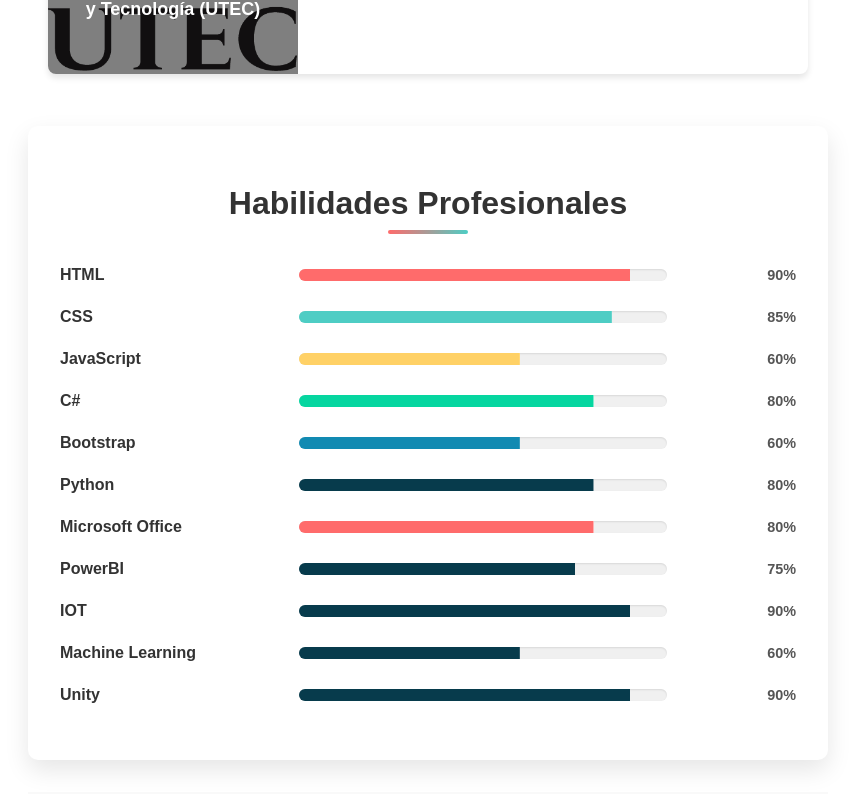
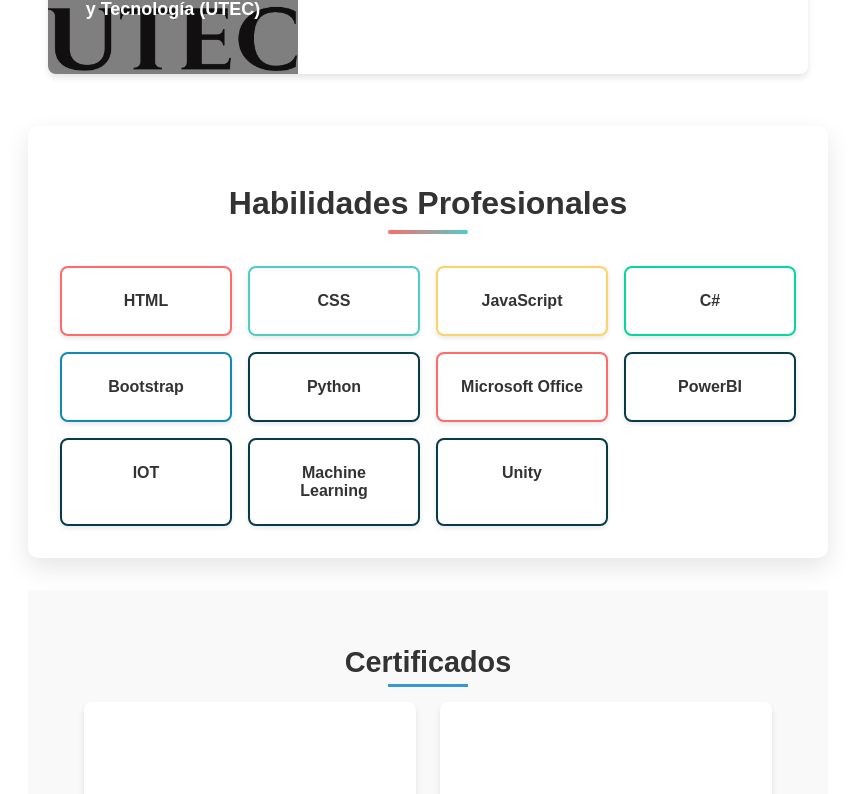
Before and after one commit to HayabusaLA/portafolio_lg, a React (Create React App) app: page / in a window 1280 px wide. Shown: the part 3226-4020 px from the top of the page, without its empty margins (212-1067 px from the left). Built offline with nearby package versions, Linux system fonts and the light colour scheme.

Commit message:
correción en tabla de skills y añadido de logo en pestaña de navegador

```diff
--- a/public/index.html
+++ b/public/index.html
@@ -2,14 +2,14 @@
 <html lang="en">
   <head>
     <meta charset="utf-8" />
-    <link rel="icon" href="%PUBLIC_URL%/favicon.ico" />
+    <link rel="icon" href="%PUBLIC_URL%/Logo.png" />
     <meta name="viewport" content="width=device-width, initial-scale=1" />
     <meta name="theme-color" content="#000000" />
     <meta
       name="description"
-      content="Web site created using create-react-app"
+      content="Portafio profesional de Luis Gómez"
     />
-    <link rel="apple-touch-icon" href="%PUBLIC_URL%/logo192.png" />
+    <link rel="apple-touch-icon" href="%PUBLIC_URL%/logo.png" />
     <!--
       manifest.json provides metadata used when your web app is installed on a
       user's mobile device or desktop. See https://developers.google.com/web/fundamentals/web-app-manifest/
--- a/src/components/Skills.jsx
+++ b/src/components/Skills.jsx
@@ -1,95 +1,38 @@
-import React, { useEffect, useRef, useState } from 'react';
+import React from 'react';
 import '../styles/Skills.css';
 
 const skills = [
-  { name: 'HTML', percent: 90, color: '#FF6B6B' },
-  { name: 'CSS', percent: 85, color: '#4ECDC4' },
-  { name: 'JavaScript', percent: 60, color: '#FFD166' },
-  { name: 'C#', percent: 80, color: '#06D6A0' },
-  { name: 'Bootstrap', percent: 60, color: '#118AB2' },
-  { name: 'Python', percent: 80, color: '#073B4C' },
-  { name: 'Microsoft Office', percent: 80, color: '#FF6B6B' },
-  { name: 'PowerBI', percent: 75, color: '#073B4C' },
-  { name: 'IOT', percent: 90, color: '#073B4C' },
-  { name: 'Machine Learning', percent: 60, color: '#073B4C' },
-  { name: 'Unity', percent: 90, color: '#073B4C' },
+  { name: 'HTML', color: '#FF6B6B' },
+  { name: 'CSS', color: '#4ECDC4' },
+  { name: 'JavaScript', color: '#FFD166' },
+  { name: 'C#', color: '#06D6A0' },
+  { name: 'Bootstrap', color: '#118AB2' },
+  { name: 'Python', color: '#073B4C' },
+  { name: 'Microsoft Office', color: '#FF6B6B' },
+  { name: 'PowerBI', color: '#073B4C' },
+  { name: 'IOT', color: '#073B4C' },
+  { name: 'Machine Learning', color: '#073B4C' },
+  { name: 'Unity', color: '#073B4C' },
 ];
 
 const Skills = () => {
-  const [visibleSkills, setVisibleSkills] = useState([]);
-  const skillsRef = useRef(null);
-  const skillRefs = useRef([]);
-
-  // Inicializa los refs para cada skill
-  useEffect(() => {
-    skillRefs.current = skillRefs.current.slice(0, skills.length);
-  }, []);
-
-  useEffect(() => {
-    const observer = new IntersectionObserver(
-      (entries) => {
-        entries.forEach(entry => {
-          const index = skillRefs.current.indexOf(entry.target);
-          if (entry.isIntersecting) {
-            setVisibleSkills(prev =>
-              prev.includes(index) ? prev : [...prev, index]
-            );
-          } else {
-            setVisibleSkills(prev =>
-              prev.includes(index) ? prev.filter(i => i !== index) : prev
-            );
-          }
-        });
-      },
-      {
-        threshold: 0.1,
-        rootMargin: "0px 0px -50px 0px"
-      }
-    );
-
-    const currentRef = skillsRef.current;
-    if (currentRef) {
-      skillRefs.current.forEach(skill => {
-        if (skill) observer.observe(skill);
-      });
-    }
-
-    return () => {
-      if (currentRef) {
-        skillRefs.current.forEach(skill => {
-          if (skill) observer.unobserve(skill);
-        });
-      }
-    };
-  }, []);
-
   return (
-    <section className="progress-skills" ref={skillsRef}>
+    <section className="skills-container">
       <h2 className="skills-title">Habilidades Profesionales</h2>
-      {skills.map((skill, index) => (
-        <div
-          className="skill-row"
-          key={index}
-          ref={el => skillRefs.current[index] = el}
-        >
-          <div className="skill-name">{skill.name}</div>
-          <div className="skill-bar-container">
-            <div
-              className={`skill-bar ${visibleSkills.includes(index) ? 'animate' : ''}`}
-              style={{
-                '--target-width': `${skill.percent}%`,
-                '--skill-color': skill.color,
-                '--skill-hover': `${skill.color}CC` // Añade transparencia al hover
-              }}
-            ></div>
+      <div className="skills-grid">
+        {skills.map((skill, index) => (
+          <div
+            className="skill-box"
+            key={index}
+            style={{
+              '--skill-color': skill.color,
+              '--skill-hover': `${skill.color}CC`
+            }}
+          >
+            {skill.name}
           </div>
-          <div className="skill-percent">
-            <span className="percent-value">
-              {visibleSkills.includes(index) ? skill.percent : 0}%
-            </span>
-          </div>
-        </div>
-      ))}
+        ))}
+      </div>
     </section>
   );
 };
--- a/src/styles/Skills.css
+++ b/src/styles/Skills.css
@@ -1,12 +1,11 @@
 /* Estilos generales */
-.progress-skills {
+.skills-container {
   background: #fff;
   padding: 2rem;
   border-radius: 10px;
   box-shadow: 0 10px 25px rgba(0, 0, 0, 0.1);
-  margin-bottom: 2rem;
+  margin: 2rem auto;
   max-width: 800px;
-  margin: 2rem auto;
 }
 
 .skills-title {
@@ -27,104 +26,41 @@
   border-radius: 2px;
 }
 
-/* Filas de habilidades */
-.skill-row {
-  display: flex;
-  justify-content: space-between;
-  align-items: center;
-  margin-bottom: 1.5rem;
+/* Grid de habilidades */
+.skills-grid {
+  display: grid;
+  grid-template-columns: repeat(auto-fill, minmax(150px, 1fr));
+  gap: 1rem;
 }
 
-.skill-name {
-  width: 25%;
+/* Recuadros de habilidades */
+.skill-box {
+  background: white;
+  border: 2px solid var(--skill-color);
+  border-radius: 8px;
+  padding: 1.5rem 1rem;
+  text-align: center;
   font-weight: bold;
   color: #333;
-  font-size: 1rem;
+  transition: all 0.3s ease;
+  box-shadow: 0 2px 5px rgba(0, 0, 0, 0.1);
 }
 
-/* Barras de progreso */
-.skill-bar-container {
-  width: 50%;
-  background-color: #f0f0f0;
-  height: 12px;
-  border-radius: 6px;
-  overflow: hidden;
-  margin: 0 1rem;
-  box-shadow: inset 0 1px 2px rgba(0,0,0,0.1);
-}
-
-.skill-bar {
-  height: 100%;
-  background-color: var(--skill-color, #388e3c);
-  width: 0;
-  transition: width 1.2s cubic-bezier(0.22, 0.61, 0.36, 1),
-              background-color 0.3s;
-  position: relative;
-  overflow: hidden;
-}
-
-.skill-bar.animate {
-  width: var(--target-width);
-}
-
-/* Efecto brillo en las barras */
-.skill-bar::after {
-  content: '';
-  position: absolute;
-  top: 0;
-  left: 0;
-  right: 0;
-  bottom: 0;
-  background: linear-gradient(
-    to right,
-    rgba(255, 255, 255, 0.8) 0%,
-    rgba(255, 255, 255, 0) 100%
-  );
-  transform: translateX(-100%);
-  transition: transform 0.6s ease;
-}
-
-.skill-bar.animate::after {
-  transform: translateX(100%);
-}
-
-/* Porcentaje */
-.skill-percent {
-  width: 10%;
-  text-align: right;
-  font-weight: bold;
-  color: #555;
-  font-size: 0.9rem;
-}
-
-.percent-value {
-  display: inline-block;
-  transition: all 1.2s cubic-bezier(0.22, 0.61, 0.36, 1);
-}
-
-/* Efecto hover */
-.skill-bar:hover {
-  background-color: var(--skill-hover, #2e7d32);
+.skill-box:hover {
+  background-color: var(--skill-color);
+  color: white;
+  transform: translateY(-3px);
+  box-shadow: 0 5px 15px rgba(0, 0, 0, 0.2);
 }
 
 /* Responsive */
 @media (max-width: 768px) {
-  .skill-row {
-    flex-direction: column;
-    align-items: flex-start;
+  .skills-grid {
+    grid-template-columns: repeat(auto-fill, minmax(120px, 1fr));
   }
 
-  .skill-name,
-  .skill-bar-container,
-  .skill-percent {
-    width: 100%;
-  }
-
-  .skill-bar-container {
-    margin: 0.5rem 0;
-  }
-
-  .skill-percent {
-    text-align: left;
+  .skill-box {
+    padding: 1rem 0.5rem;
+    font-size: 0.9rem;
   }
 }
```
Also changed, not shown: public/Logo.png (added).
